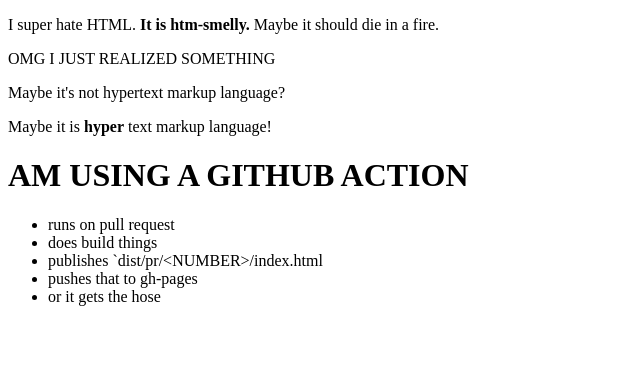
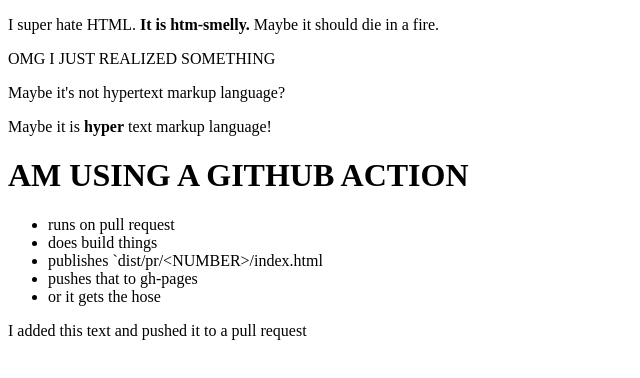
Before and after one commit to misterbrownlee/hatecakes, a plain HTML site: page src/ohcakes.html in a window 1280 px wide. Shown: the whole page, without its empty margins (0-640 px from the left). Drawn offline with Linux system fonts and the light colour scheme.

Commit message:
this change should trigger sychronize

```diff
--- a/src/ohcakes.html
+++ b/src/ohcakes.html
@@ -20,5 +20,6 @@
         <li>pushes that to gh-pages</li>
         <li>or it gets the hose</li>
       </ul>
+      <p>I added this text and pushed it to a pull request</p>
   </body>
 </html>
```
